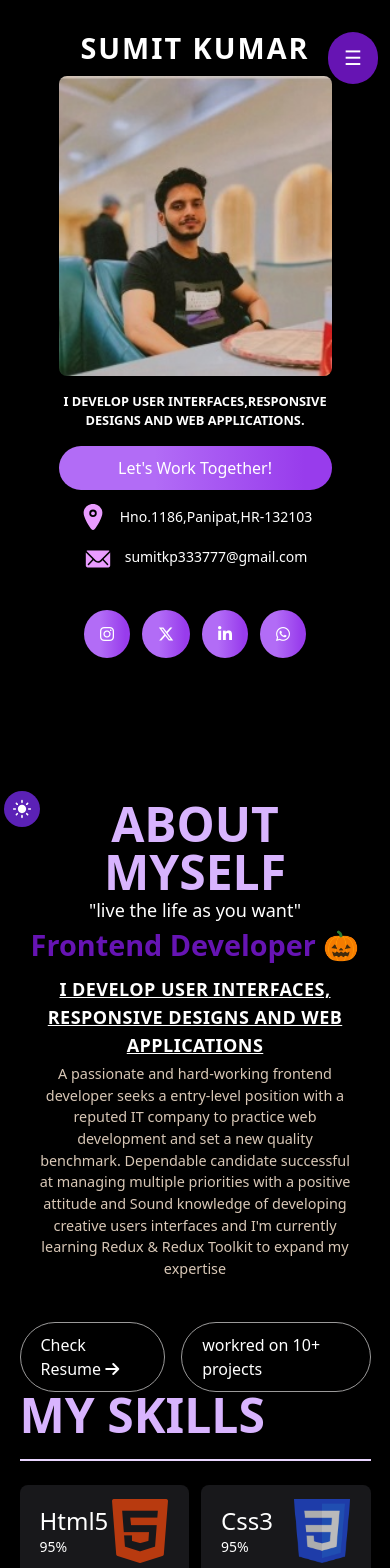
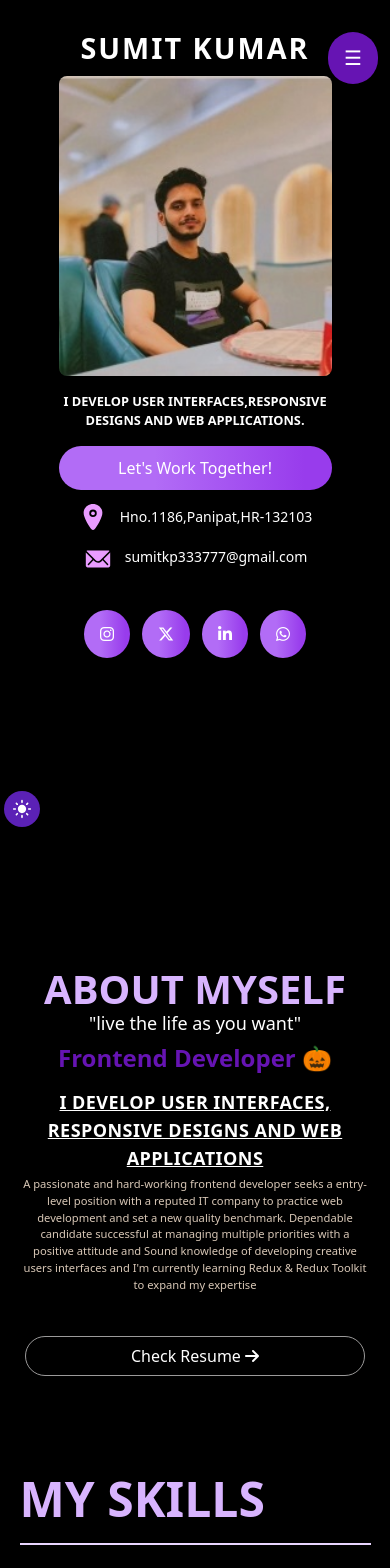
Before and after one commit to Sumitkp07/MyProtfolio, a React (Vite) app: page / in a window 390 px wide. Shown: the top 1568 px of the page. Built offline with nearby package versions, Linux system fonts and the light colour scheme.

Commit message:
add modal

```diff
--- a/src/App.jsx
+++ b/src/App.jsx
@@ -22,9 +22,9 @@ function App() {
 
   return (
     <>
-    {/* <div id="loader">
+    <div id="loader">
       <h1>welcome</h1> <h1>to</h1> <h1>myportfolio</h1> <h1>website...</h1>
-    </div> */}
+    </div>
     <Navbar />
     <Sidebar/>
     <About />
--- a/src/Components/About/About.jsx
+++ b/src/Components/About/About.jsx
@@ -36,7 +36,7 @@ export const About = () => {
           </p>
           <ul className="about-btn flex gap-x-4">
           <li ><a href="./image/resume.pdf" download="resume">Check Resume <i className="fa-solid fa-arrow-right item-center"></i> </a></li>
-          <li ><Link to="project" spy={true} smooth={true}  offset={-100} duration={500}>workred on 10+ projects</Link></li>
+          <li id="aboutprobtn"><Link to="project" spy={true} smooth={true}  offset={-100} duration={500}>workred on 10+ projects</Link></li>
           </ul>
           </div>
         </div>
--- /dev/null
+++ b/src/Components/Projects/Modal.jsx
@@ -0,0 +1,37 @@
+import React from 'react';
+
+export const Modal = (props) => {
+    console.log(props.elem)
+  return (
+    <>
+      <div className="project-overlay backdrop-blur-[25px] flex justify-center items-center w-[100%] h-[100%] fixed top-0 right-0 z-50">
+        <div className="content-box w-[60vw] h-[400px] overflow-hidden bg-neutral-100 rounded-xl flex justify-between items-center px-5 relative">
+            <div className="img h-[350px] w-[450px]">
+                <img
+                className='w-full h-full bg-cover bg-center'
+                src="./image/project1.png"
+                alt="" />
+                </div>
+            <div className="projectoverlay-content w-[60%] h-[350px]">
+                <h1 className="mt-4 text-3xl font-bold bg-purple-300 w-fit px-3 py-1 rounded-xl text-gray-800 capitalize mb-5">{}</h1>
+                <p className='text-2xl mb-5'>Lorem ipsum, dolor sit amet consectetur adipisicing elit. Fugiat, culpa officia, vel eius sed porro possimus, ipsam error itaque similique illum assumenda id odit!Lorem ipsum, dolor sit amet consectetur adipisicing elit. </p>
+                <div className="capsules flex mb-8 gap-x-5">
+                <h5 className="whitespace-nowrap rounded-full h-fit bg-purple-200 px-2 py-0.5 my-1 text-2xl text-black"> Reactjs</h5>
+                <h5 className="whitespace-nowrap rounded-full h-fit bg-purple-200 px-2 py-0.5 my-1 text-2xl text-black"> JSX</h5>
+                <h5 className="whitespace-nowrap rounded-full h-fit bg-purple-200 px-2 py-0.5 my-1 text-2xl text-black"> Tailwindcss</h5>
+                <h5 className="whitespace-nowrap rounded-full h-fit bg-purple-200 px-2 py-0.5 my-1 text-2xl text-black">Javascript</h5>
+                </div>
+                <div className="projectoverlay-btn flex gap-4">
+                    <div className="livebtn"><a href="" className='bg-zinc-900 text-[var(--textclr)]
+                    px-10 py-4 rounded-md hover:bg-violet-500 transition-all duration-300'>Live Link</a></div>
+                    <div className="guthubbtn"><a href="" className='bg-zinc-900 text-[var(--textclr)]
+                    px-10 py-4 rounded-md hover:bg-violet-500 transition-all duration-300'>Github</a></div>
+                </div>
+            </div>
+        <span className='text-white text-5xl absolute top-2 right-4 bg-black px-3 py-2 rounded-[50%] cursor-pointer'> <i class="fa-solid fa-xmark"></i></span>
+
+        </div>
+      </div>
+    </>
+  );
+}
--- a/src/Components/Projects/ProjectData.js
+++ b/src/Components/Projects/ProjectData.js
@@ -2,6 +2,7 @@ export const ProjectData = [
     {
         img : "./image/project7.png",
         projectName : "Porfolio",
+        para :"it is a porfolio website in which I’m using react js with tailwind css and some libraries like , Aos animation, React icons & react-froms. add functionality like dark mode-light mode popup modal etc.",
         lang1 : "JSX",
         lang2 : "Css",
         lang3 : "Javascript",
@@ -10,6 +11,7 @@ export const ProjectData = [
     {
         img : "./image/project1.png",
         projectName : "FitnessFreak",
+        para : "It is basically a gym website in which i have used, JSX, React-concepts like Hooks for state management ,Aos animation with Useeffect hook, conditional rendering, using libraries like react-slick-slider.js and React-Icons",
         lang1 : "JSX",
         lang2 : "Css",
         lang3 : "slicker.js",
@@ -18,6 +20,7 @@ export const ProjectData = [
     {
         img : "./image/project2.png",
         projectName : "Sundown-clone",
+        para :"Currently I’m working on it, It is basically a fully animated website using lots of animations from sundown studio in which I’m Html,css, Bootstrap, Javascript and exernal libraries like locomotive.js for smooth scrolling, swiper.js for sliders.",
         lang1 : "Html",
         lang2 : "Css",
         lang3 : "Javascript",
@@ -26,6 +29,7 @@ export const ProjectData = [
     {
         img : "./image/project3.png",
         projectName : "FoodCourt",
+        para :"it is basically a netflix clone website in which i used Html , Css , Javascript and media query for mobile responsive web design",
         lang1 : "JSX",
         lang2 : "Tailwind",
         lang3 : "Aos",
@@ -34,6 +38,7 @@ export const ProjectData = [
     {
         img : "./image/project4.png",
         projectName : "Password-Genrator",
+        para :"it basically genrate password for user we can add numbers, character by selection, Add copy to clipboard functionality and in which i have used concepts of useEffect,useCallback,useState hooks for optimization",
         lang1 : "JSX",
         lang2 : "Tailwind",
         lang3 : "javascript",
@@ -42,6 +47,7 @@ export const ProjectData = [
     {
         img : "./image/project5.png",
         projectName : "Netflix-clone",
+        para :"it is basically a netflix clone website in which i used Html , Css , Javascript and media query for mobile responsive web design.",
         lang1 : "Html",
         lang2 : "Css",
         lang3 : "Cavascript",
@@ -50,6 +56,7 @@ export const ProjectData = [
     {
         img : "./image/project6.png",
         projectName : "AnimeTank",
+        para :"It is basically a anime blogs websites this technology used html, css, javascript and bootstrap.",
         lang1 : "Html",
         lang2 : "Css",
         lang3 : "Javascript",
--- a/src/Components/Projects/Projects.jsx
+++ b/src/Components/Projects/Projects.jsx
@@ -2,6 +2,7 @@ import React, { useEffect } from 'react';
 import { ProjectData } from './ProjectData';
 import Aos from "aos";
 import 'aos/dist/aos.css';
+import { Modal } from './Modal';
 
 
 export const Projects = () => {
@@ -16,6 +17,7 @@ export const Projects = () => {
   })
   return (
     <section >
+      <Modal/>
       <div id="project" className="wrapper min-h-[100vh]">
       <h1 data-aos="fade-up" className="text-7xl font-extrabold uppercase text-[var(--headings)] border-b-2 pb-5 border-[var(--border)]">check out <br /> my projects work</h1>
       <div className="project-cards grid lg:grid-cols-3 lg:gap-6 gap-8 md:grid-cols-2 mt-[10vh]">
@@ -39,7 +41,6 @@ export const Projects = () => {
             </div>
             <h4 id='details-btn'
             onClick={()=>{
-              alert('still working on it...')
             }}
              className='px-8 py-2 rounded-[8px] border-0 border-gray-300 bg-[var(--cardbtn)]  capitalize text-center my-6'><a
             href="" className='text-white font-medium'>details</a></h4>
--- a/src/Components/Skills/Skills.jsx
+++ b/src/Components/Skills/Skills.jsx
@@ -23,8 +23,8 @@ export const Skills = () => {
           {
             SkillsData.map((elem,index)=>{
               return <div id={index} data-aos="fade-up" className="w-full z-10 rounded-lg bg-zinc-900 p-5 transition relative duration-300 cursor-pointer hover:translate-y-[3px] hover:shadow-[0_-8px_0px_var(--skillshadow)]">
-                <p className="text-white text-2xl">{elem.skill}</p>
-                <p className="text-white text-sm">{elem.percentage}</p>
+                <p className="skillpara text-white text-2xl">{elem.skill}</p>
+                <p className="skillpara text-white text-sm">{elem.percentage}</p>
                 <img className="hover:opacity-100 absolute right-[10%] h-16 top-[50%] translate-y-[-50%] opacity-70 transition hover:scale-110 duration-300" src={elem.image} alt=""/></div>
             })
           }
--- a/src/Components/footer/Footer.jsx
+++ b/src/Components/footer/Footer.jsx
@@ -26,7 +26,7 @@ export const Footer = () => {
 
   useEffect(()=>{
     Aos.init({
-      offset: 200,
+      offset: 50,
       duration: 500,
       easing: "ease-in-sine",
       delay: 100,
--- a/src/index.css
+++ b/src/index.css
@@ -303,7 +303,9 @@ transition: all .3s linear;
 #loader h1:nth-child(4) {
   animation-delay: 4s;
 }
-
+.project-overlay{
+  display: none;
+}
 @keyframes loader {
   0% {
     opacity: 0;
@@ -318,8 +320,6 @@ transition: all .3s linear;
     opacity: 0;
   }
 }
-
-
 /* ============= responsive ===============*/
 @media (max-width: 1025px) {
   #navbar{
@@ -513,9 +513,79 @@ transition: all .3s linear;
     align-items: center;
   }
 }
+@media screen and (max-width : 476px) {
+  #slidebar{
+    height: 70vh;
+  }
+  #aboutprobtn{
+    display: none;
+  }
+  #about{
+    height: 60vh;
+  }
+  .navlist>li, .about-btn>li {
+    padding: 2% 30%;
+  }
+  #skill{
+    height: 80vh;
+  }
+  #project h1 {
+    font-size: 1.5rem;
+  }
+  .form-wrapper {
+    height: 60vh;
+  }
+  .form-btn {
+    padding: 1vh 0;
+  }
+  #footer{
+    height: 50vh;
+  }
+}
   /* ---------------- 576px end -------------------------- */
 
 @media screen and (max-width: 400px){
-
+#slidebar{
+  height: 100vh;
+}
+.about-content > h1{
+  font-size: 2.5rem;
+}
+.about-content h1.title{
+  font-size: 1.5rem;
+}
+p.para {
+  font-size: 0.7rem;
+  width: 100%;
+}
+#aboutprobtn{
+  display: none;
+}
+.navlist>li, .about-btn>li {
+  padding: 2% 30%;
+}
+#skill{
+  height: 90vh;
+}
+.skillpara{
+  font-size: 1rem;
+  line-height: 1rem;
+}
+#project h1 {
+  font-size: 1rem;
+}
+.form-wrapper {
+  height: 75vh;
+}
+.form-btn {
+  margin-top: 2vh;
+  padding: 1.2vh 0;
+}
+#footer{
+  height: 50vh;
+}
+#footer h1 {
+  font-size: 2rem;
+}
 }
   /* ---------------- 400px end -------------------------- */
```
